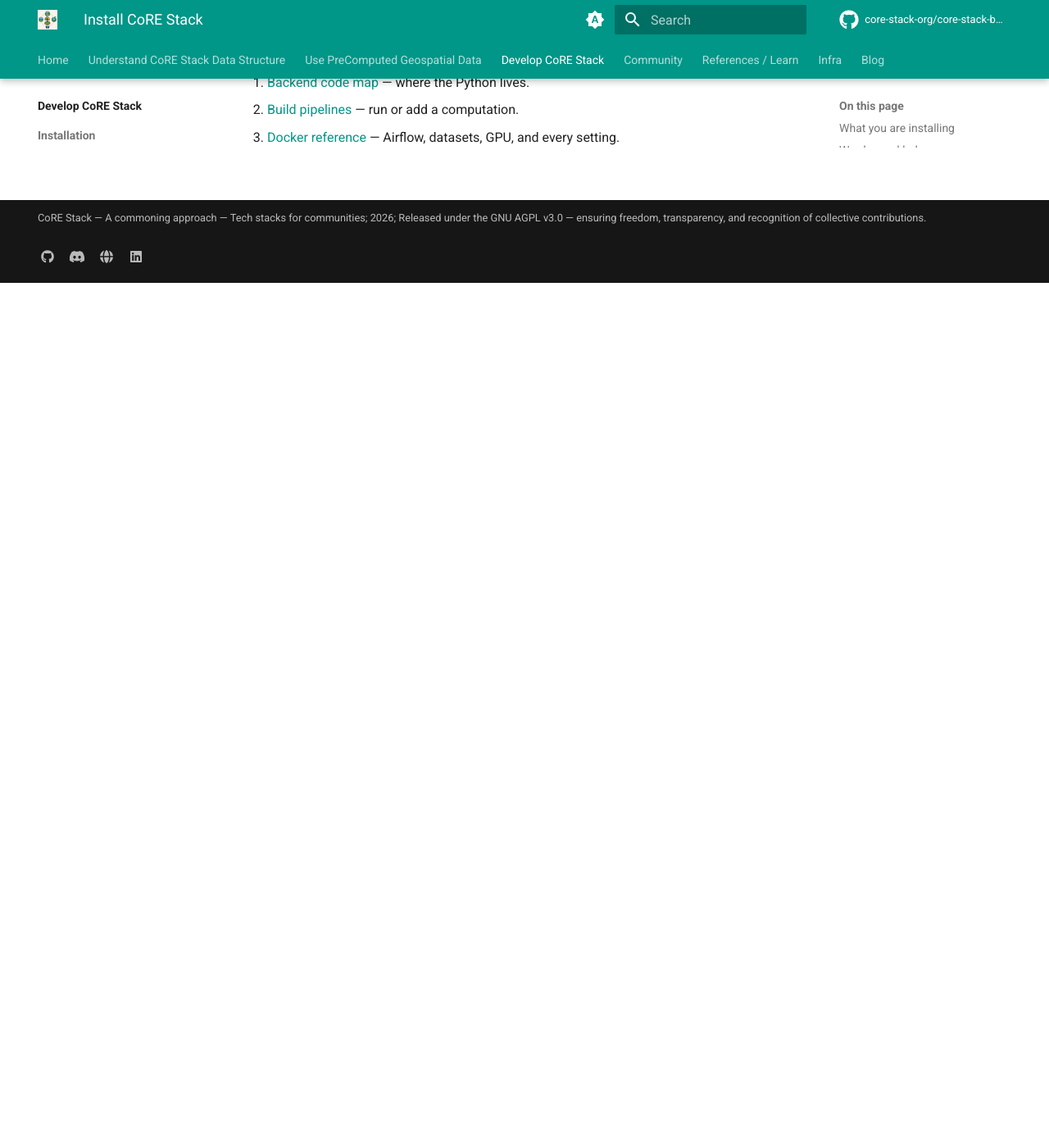
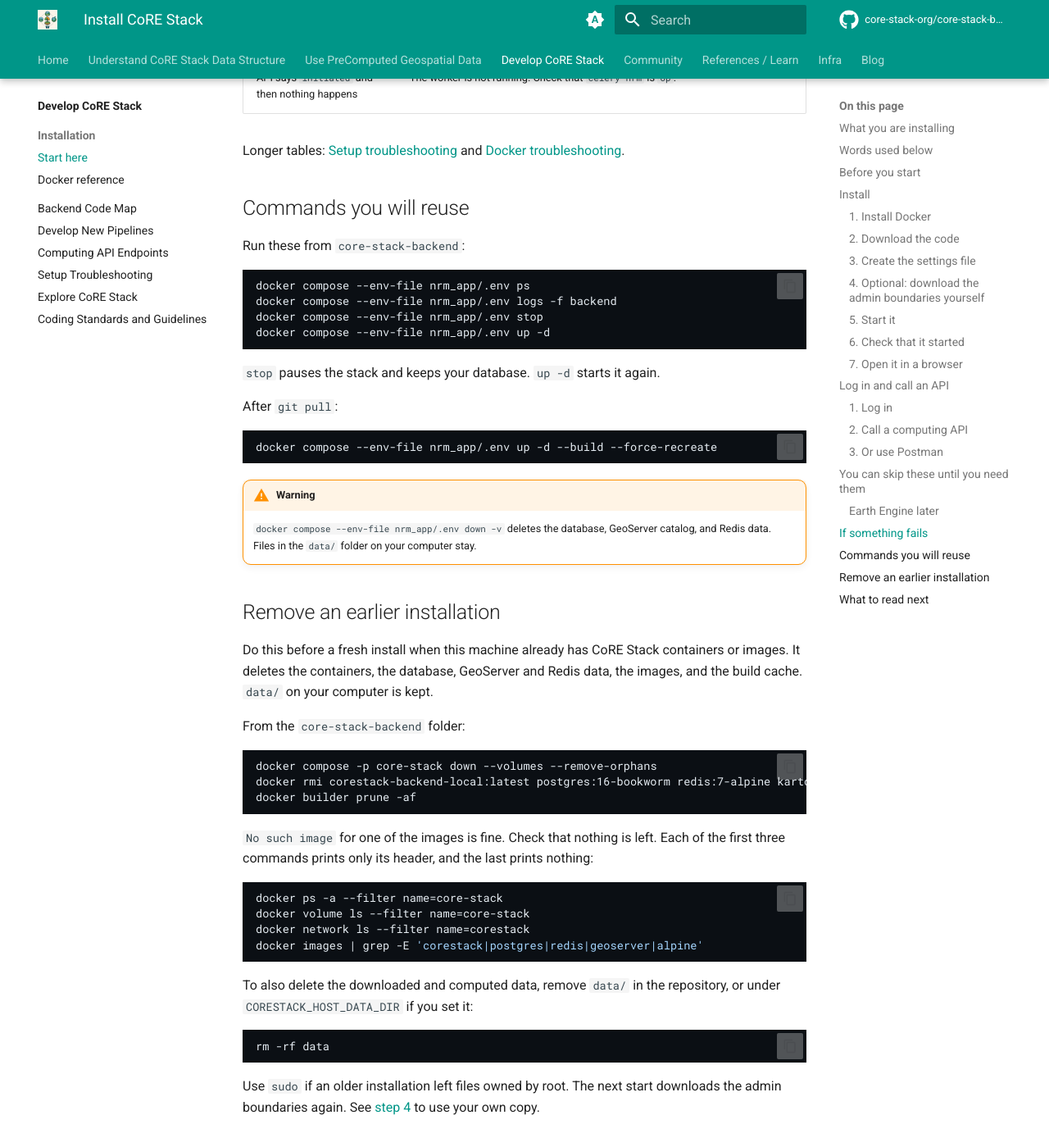
Before and after one commit to core-stack-org/core-stack-docs, an MkDocs documentation site: the page built from docs/developers/installer.md, in a window 1280 px wide and 1400 px high, scrolled down 9306 px. Shown: the whole window at 82% size. Built offline with MkDocs 1.6.1 and Material for MkDocs 9.7.7, drawn with Linux system fonts in a browser that asks for light colours; comment, search, counter and statistics services are not loaded; before the commit the page ends 9651 px from its top, so only the background shows below that; some of the changed text lies outside the part shown.

Commit message:
Align the install pages with the Docker guide.
Add the cleanup steps and Google Drive dataset links so the published install docs match installation/DOCKER.md.

Co-authored-by: Cursor <cursoragent@cursor.com>

````diff
--- a/docs/developers/installer.md
+++ b/docs/developers/installer.md
@@ -34,7 +34,7 @@ A normal install starts these pieces for you:
 | **Clone** | Download a copy of the code from GitHub onto your computer. |
 | **Repository** | That copy of the code. The folder is named `core-stack-backend`. |
 | **`.env` file** | A text file of settings and passwords. The backend reads `nrm_app/.env`. Do not commit it or share it. |
-| **Container** | A packaged copy of a program, started by Docker. You do not install PostgreSQL, RabbitMQ, or GeoServer yourself. |
+| **Container** | A packaged copy of a program, started by Docker. You do not install PostgreSQL, Redis, or GeoServer yourself. |
 | **API** | A URL your tools call, instead of clicking a website. Example: `POST /api/v1/auth/login/`. |
 | **Token** | A long password the API gives you after login. You send it on later calls. It is also called a JWT. |
 
@@ -88,6 +88,16 @@ docker ps
 
 `docker ps` with an empty table is success. It means Docker is running and you have no containers yet.
 
+These ports must be free: **8000** (API), **8080** (GeoServer), and **5432** (PostgreSQL). On Linux:
+
+```bash
+ss -ltn | grep -E ':(8000|8080|5432) '
+```
+
+No output means they are free. On macOS, if a later start says a port is already allocated, stop the other program or change `BACKEND_PORT`, `GEOSERVER_PORT`, or `POSTGRES_PORT` in `nrm_app/.env`.
+
+If this machine already has CoRE Stack containers or images from an earlier installation, [remove them](#remove-an-earlier-installation) before you continue.
+
 ### 2. Download the code
 
 ```bash
@@ -134,7 +144,13 @@ Save the file.
 !!! warning
     Change `DB_PASSWORD` and `GEOSERVER_PASSWORD` in the same file before you install on a shared or public server. For a try-out on your own laptop, the template values are enough.
 
-### 4. Start it
+Leave everything else as it is for a first install. A GPU, Earth Engine, and Airflow are optional and come later.
+
+### 4. Optional: download the admin boundaries yourself
+
+The first start downloads the admin-boundary archive (about 600 MB) from Google Drive. To use a browser download instead, which is often faster, download it from [here](https://drive.google.com/file/d/1VqIhB6HrKFDkDnlk1vedcEHhh5fk4f1d/view) and save it as `data/dataset.7z` in the repository. Skip this step to let the first start download it.
+
+### 5. Start it
 
 From the `core-stack-backend` folder:
 
@@ -149,7 +165,7 @@ What this does:
 - `-d` runs it in the background so you get your terminal back.
 - The first run downloads images and an admin-boundary archive (about 600 MB). It often takes **5 to 60 minutes**. If it stops halfway, run the same command again.
 
-### 5. Check that it started
+### 6. Check that it started
 
 ```bash
 docker compose --env-file nrm_app/.env ps -a
@@ -168,7 +184,7 @@ docker compose --env-file nrm_app/.env logs backend
 
 Then see [If something fails](#if-something-fails).
 
-### 6. Open it in a browser
+### 7. Open it in a browser
 
 | What | Address | Login |
 | --- | --- | --- |
@@ -207,7 +223,7 @@ A successful reply is one JSON object with three fields:
 - `refresh` — used later to get a new `access` token.
 - `user` — your account.
 
-If you see `Connection refused`, the API is not running. Recheck step 5.
+If you see `Connection refused`, the API is not running. Recheck [step 6](#6-check-that-it-started).
 
 ### 2. Call a computing API
 
@@ -256,6 +272,7 @@ Import the collection and one environment. Then run, in order: **Auth — Login*
 
 | Skip for now | Add it when |
 | --- | --- |
+| [Local compute data](docker.md#data-for-local-compute) | You compute LULC, hydrology, or runoff on this machine. The files are on Google Drive. |
 | [Google Earth Engine](integrations/google-earth-engine.md) | A job must run on Google’s servers, or the API asks for `gee_account_id` and you have no account. |
 | [Google Cloud Storage](integrations/gcs.md) | You publish rasters that Earth Engine exports to a bucket. |
 | [Airflow](docker.md#part-1-with-airflow-sync) | You want a scheduled graph of many layers, instead of one API call at a time. |
@@ -278,7 +295,8 @@ Details: [Google Earth Engine on Docker](docker.md#gee-and-gcs).
 | `docker: command not found` | Docker is not installed, or the terminal was opened before install. Install Docker, then open a new terminal. |
 | `permission denied` on `docker` | On Linux, add your user to the `docker` group and open a new terminal. On macOS/Windows, start Docker Desktop. |
 | `port is already allocated` | Something else is using port 8000, 8080, or 5432. Stop that program, or change `BACKEND_PORT`, `GEOSERVER_PORT`, or `POSTGRES_PORT` in `nrm_app/.env` and start again. |
-| Browser cannot open the API | The stack is still on its first start, or `backend` is not `Up`. Run the `ps -a` command in step 5. |
+| Browser cannot open the API | The stack is still on its first start, or `backend` is not `Up`. Run the `ps -a` command in [step 6](#6-check-that-it-started). |
+| `curl` to `localhost` returns `503` | Your proxy is answering. Run `export no_proxy=localhost,127.0.0.1 NO_PROXY=localhost,127.0.0.1`. |
 | Login returns an error about credentials | Use the username and password from `nrm_app/.env`. |
 | API says `initiated` and then nothing happens | The worker is not running. Check that `celery-nrm` is `Up`. |
 
@@ -297,8 +315,43 @@ docker compose --env-file nrm_app/.env up -d
 
 `stop` pauses the stack and keeps your database. `up -d` starts it again.
 
+After `git pull`:
+
+```bash
+docker compose --env-file nrm_app/.env up -d --build --force-recreate
+```
+
 !!! warning
     `docker compose --env-file nrm_app/.env down -v` deletes the database, GeoServer catalog, and Redis data. Files in the `data/` folder on your computer stay.
+
+## Remove an earlier installation
+
+Do this before a fresh install when this machine already has CoRE Stack containers or images. It deletes the containers, the database, GeoServer and Redis data, the images, and the build cache. `data/` on your computer is kept.
+
+From the `core-stack-backend` folder:
+
+```bash
+docker compose -p core-stack down --volumes --remove-orphans
+docker rmi corestack-backend-local:latest postgres:16-bookworm redis:7-alpine kartoza/geoserver:2.24.4 alpine:3.20
+docker builder prune -af
+```
+
+`No such image` for one of the images is fine. Check that nothing is left. Each of the first three commands prints only its header, and the last prints nothing:
+
+```bash
+docker ps -a --filter name=core-stack
+docker volume ls --filter name=core-stack
+docker network ls --filter name=corestack
+docker images | grep -E 'corestack|postgres|redis|geoserver|alpine'
+```
+
+To also delete the downloaded and computed data, remove `data/` in the repository, or under `CORESTACK_HOST_DATA_DIR` if you set it:
+
+```bash
+rm -rf data
+```
+
+Use `sudo` if an older installation left files owned by root. The next start downloads the admin boundaries again. See [step 4](#4-optional-download-the-admin-boundaries-yourself) to use your own copy.
 
 ## What to read next
 
````
Also changed, not shown: docs/developers/docker.md (+42 -15 lines).
